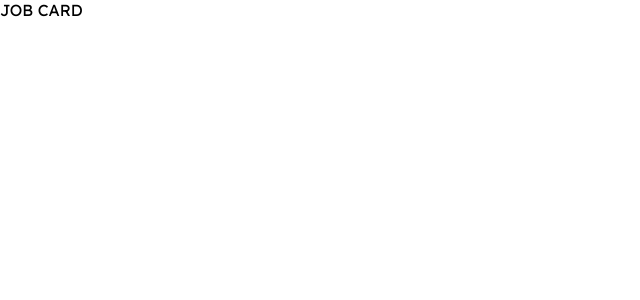
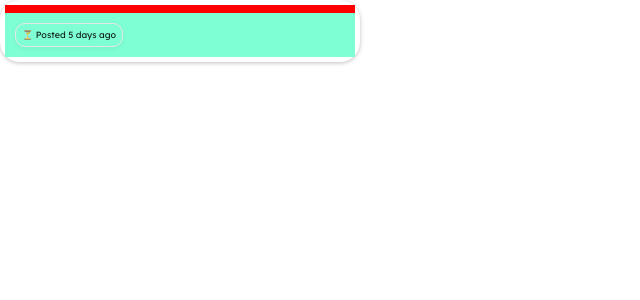
Before and after one commit to riyaz3036/weekday_assignment, a React (Create React App) app: page / in a window 1280 px wide. Shown: the top 300 px of the page, without its empty margins (0-640 px from the left). Built offline with nearby package versions, Linux system fonts and the light colour scheme.

Commit message:
done with card's top section

```diff
--- a/src/Components/JobCard/JobCard.js
+++ b/src/Components/JobCard/JobCard.js
@@ -4,9 +4,23 @@ import './job-card.css';
 
 const JobCard = () => {
     return (
-        <main>
-             JOB CARD
-        </main>
+
+        <div className="card__main">
+
+            <span></span>
+
+            <div className="card__top">
+                <div className="card__top__cont">
+                    <p>⏳ Posted 5 days ago</p>
+                </div>
+            </div>
+
+            <div className="card__middle"></div>
+
+            <div className="card__bottom"></div>
+
+        </div>
+
     )
 }
 
--- a/src/Components/JobCard/job-card.css
+++ b/src/Components/JobCard/job-card.css
@@ -0,0 +1,38 @@
+.card__main{
+    display: flex;
+    flex-direction: column;
+    justify-content: space-between;
+    max-width: 360px;
+    box-shadow: rgba(0, 0, 0, 0.25) 0px 1px 4px 0px;
+    border-radius: 20px;
+    padding: 5px;
+
+}
+
+.card__main span{
+    background-color: red;
+    height: 8px;
+    width: 100%;
+}
+
+
+/* Card top styling starts here */
+.card__top{
+    background-color: aquamarine;
+    display: flex;
+    padding: 10px;
+}
+
+.card__top__cont{
+    padding: 4px 6px;
+    border: 1px solid rgb(230, 230, 230);
+    box-shadow: rgba(6, 6, 6, 0.05) 0px 2px 6px 0px;
+    border-radius: 10px;
+}
+
+.card__top__cont p{
+    margin: 0;
+    color: rgba(0, 0, 0, 0.87);
+    line-height: 1.5;
+    font-size: 9px;
+}
```
